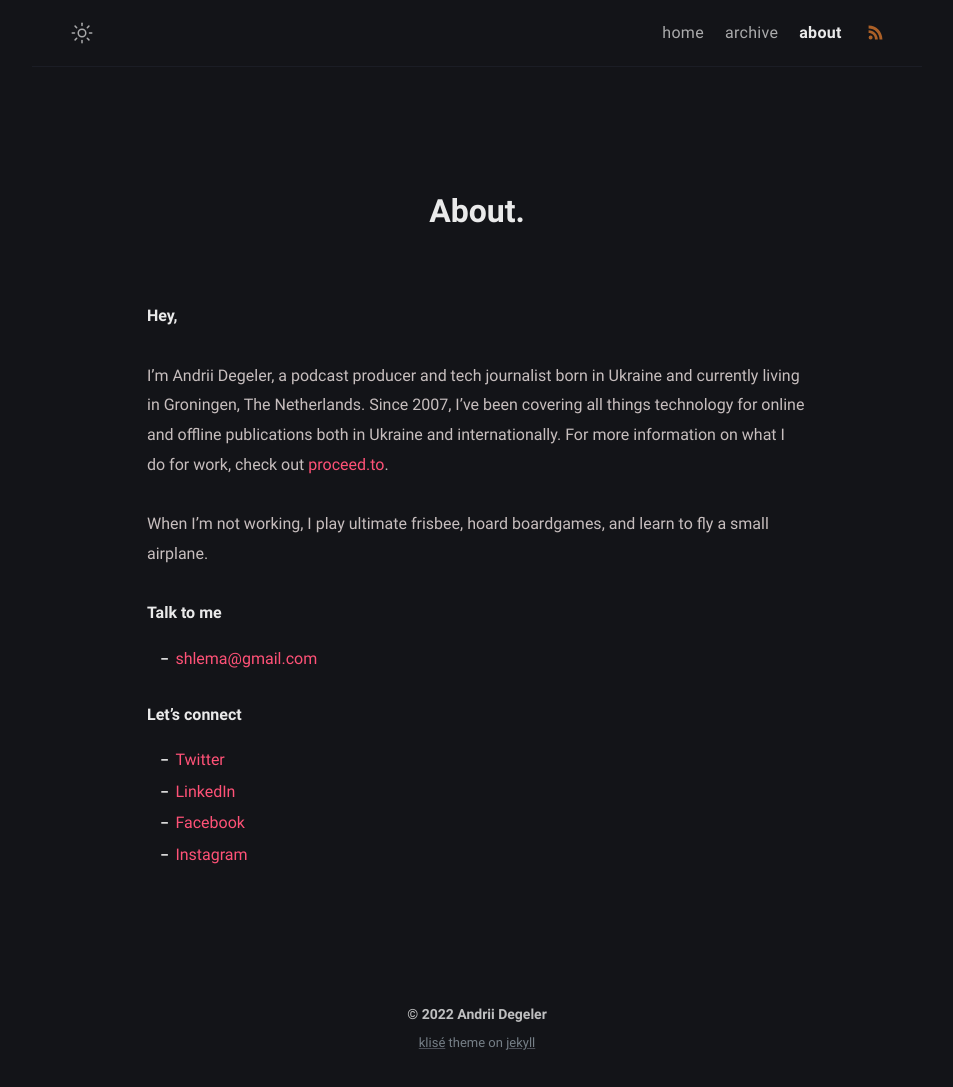
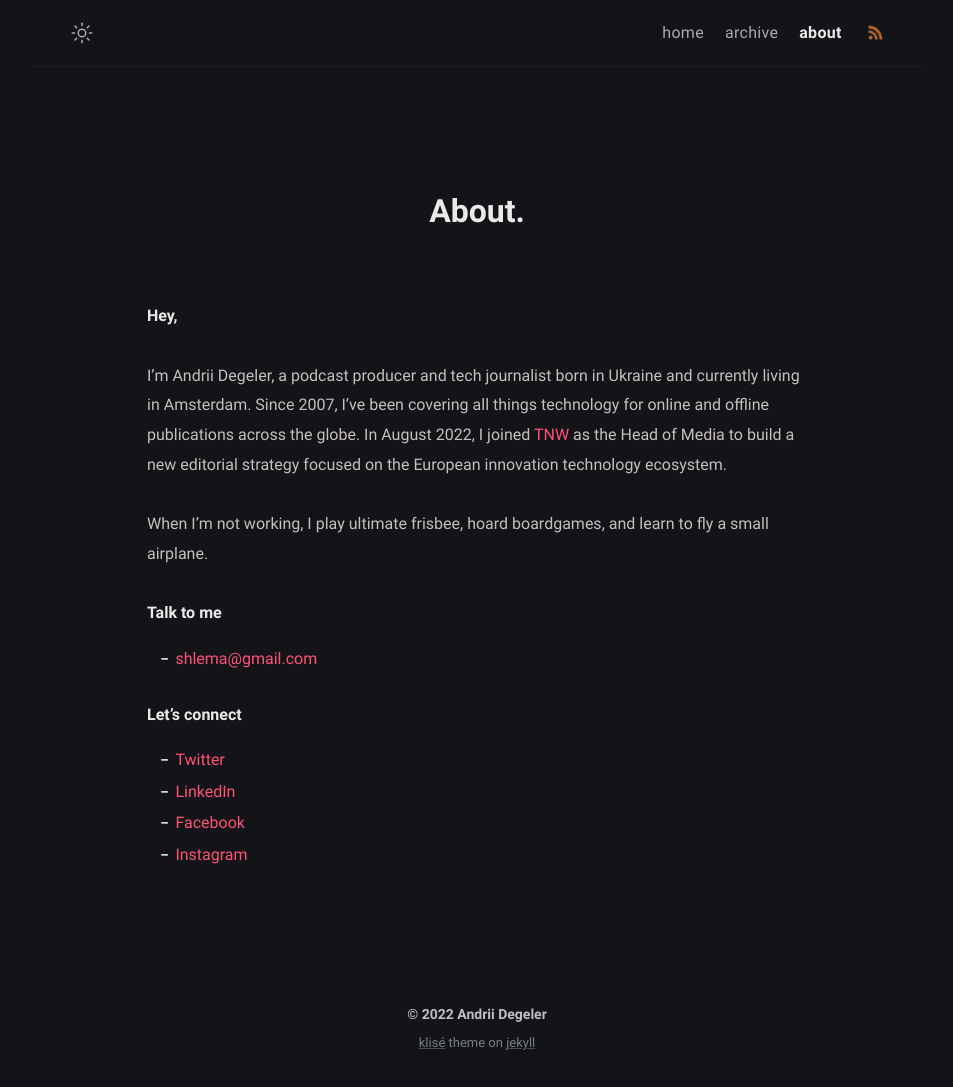
Before and after one commit to shlema/shlema.github.io, a Jekyll site: the page built from about.md, in a window 1280 px wide. Shown: the whole page, without its empty margins (163-1116 px from the left). Built offline with Jekyll 4.4.1, drawn with Linux system fonts in a browser that asks for light colours.

Commit message:
Update about.md
Amsterdam, TNW

```diff
--- a/about.md
+++ b/about.md
@@ -7,7 +7,7 @@ comments: false
 
 **Hey,**
 
-I’m Andrii Degeler, a podcast producer and tech journalist born in Ukraine and currently living in Groningen, The Netherlands. Since 2007, I’ve been covering all things technology for online and offline publications both in Ukraine and internationally. For more information on what I do for work, check out [proceed.to](https://proceed.to).
+I’m Andrii Degeler, a podcast producer and tech journalist born in Ukraine and currently living in Amsterdam. Since 2007, I’ve been covering all things technology for online and offline publications across the globe. In August 2022, I joined [TNW](https://thenextweb.com) as the Head of Media to build a new editorial strategy focused on the European innovation technology ecosystem.
 
 When I'm not working, I play ultimate frisbee, hoard boardgames, and learn to fly a small airplane.
 
```
